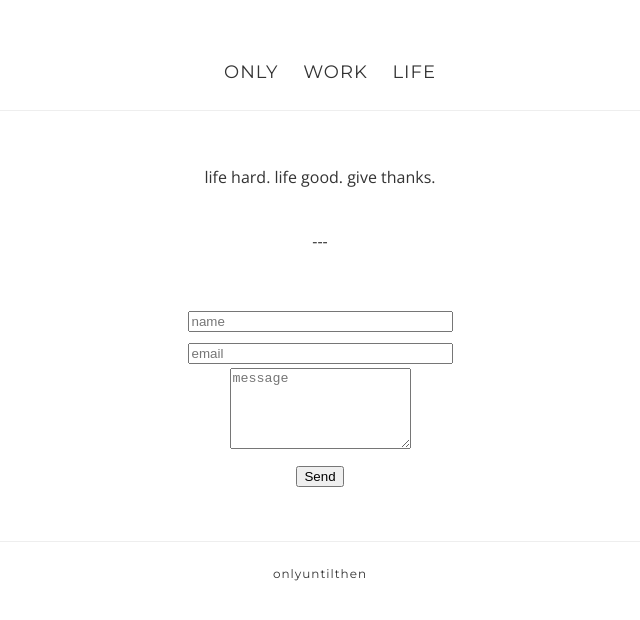
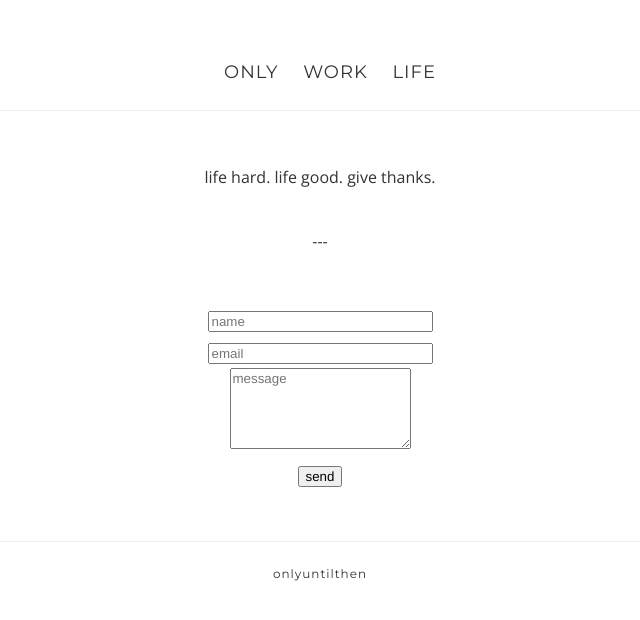
Before and after one commit to onlyuntilthen/onlyuntilthen.github.io, a Jekyll site: the page built from life.md, in a window 1280 px wide. Shown: the top 620 px of the page, without its empty margins (320-960 px from the left). Built offline with Jekyll 4.4.1, drawn with Linux system fonts in a browser that asks for light colours.

Commit message:
form v6 correction

```diff
--- a/life.md
+++ b/life.md
@@ -10,10 +10,10 @@ description: life life
 <!-- modify this form HTML and place wherever you want your form -->
 <form id="fs-frm" name="simple-contact-form" accept-charset="utf-8" action="https://formspree.io/xknqyywa" method="post" style="text-align:center">
   <fieldset id="fs-frm-inputs">
-    <br/><input type="text" name="name" id="full-name" placeholder="name" required="" size="30">
-    <br/><input type="email" name="_replyto" id="email-address" placeholder="email" required="" size="30">
-    <br/><textarea rows="5" name="message" id="message" placeholder="message" required="" style="font:Helvetica Neue"></textarea>
+    <br/><input type="text" name="name" id="full-name" placeholder="name" required="" size="25">
+    <br/><input type="email" name="_replyto" id="email-address" placeholder="email" required="" size="25">
+    <br/><textarea rows="5" name="message" id="message" placeholder="message" required="" style="font-family:Helvetica Neue"></textarea>
     <br/><input type="hidden" name="_subject" id="email-subject" value="Contact Form Submission">
   </fieldset>
-  <input type="submit" value="Send" style="font:Helvetica Neue">
+  <input type="submit" value="send" style="font-family:Helvetica Neue">
 </form>
```
